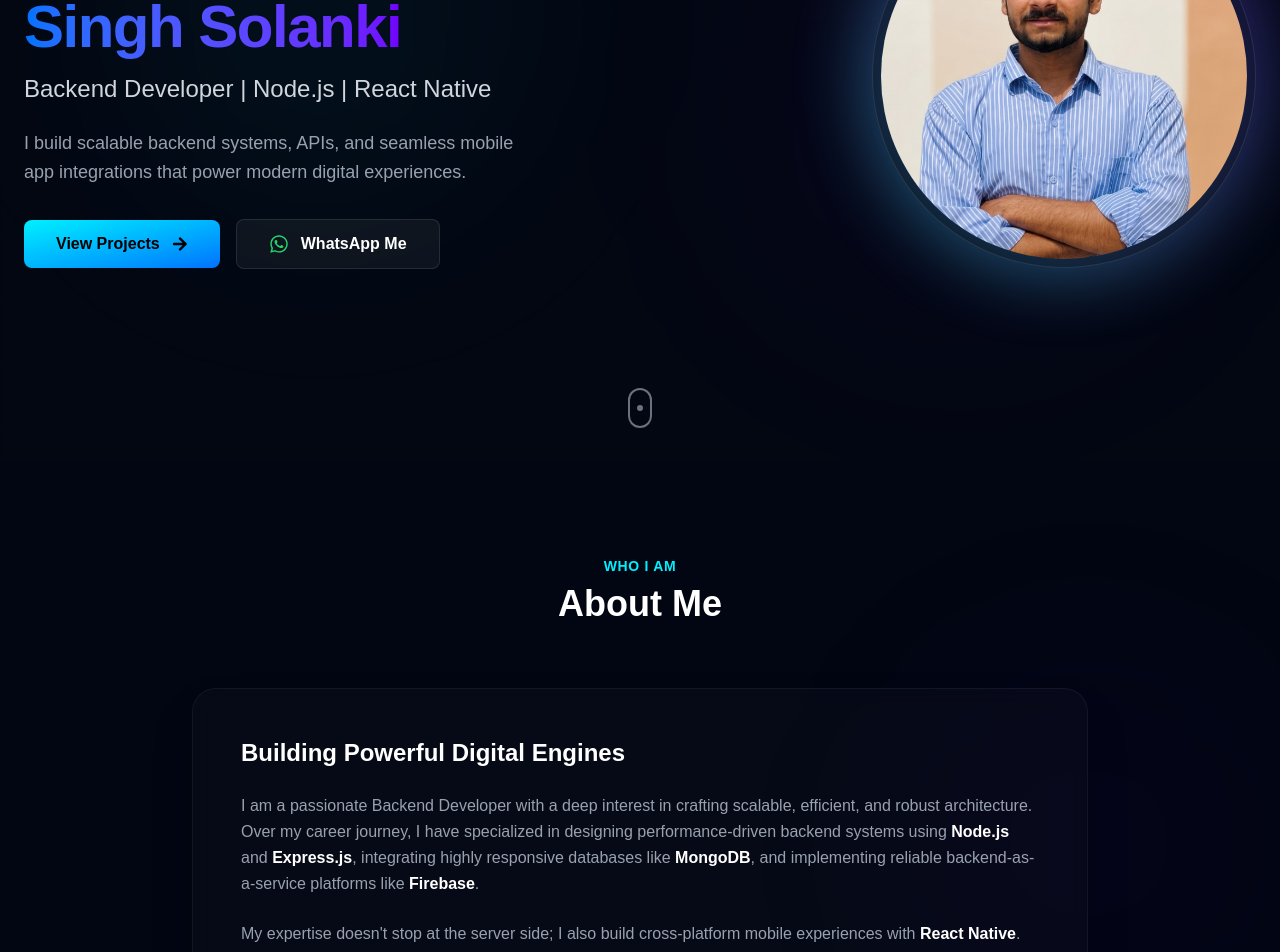
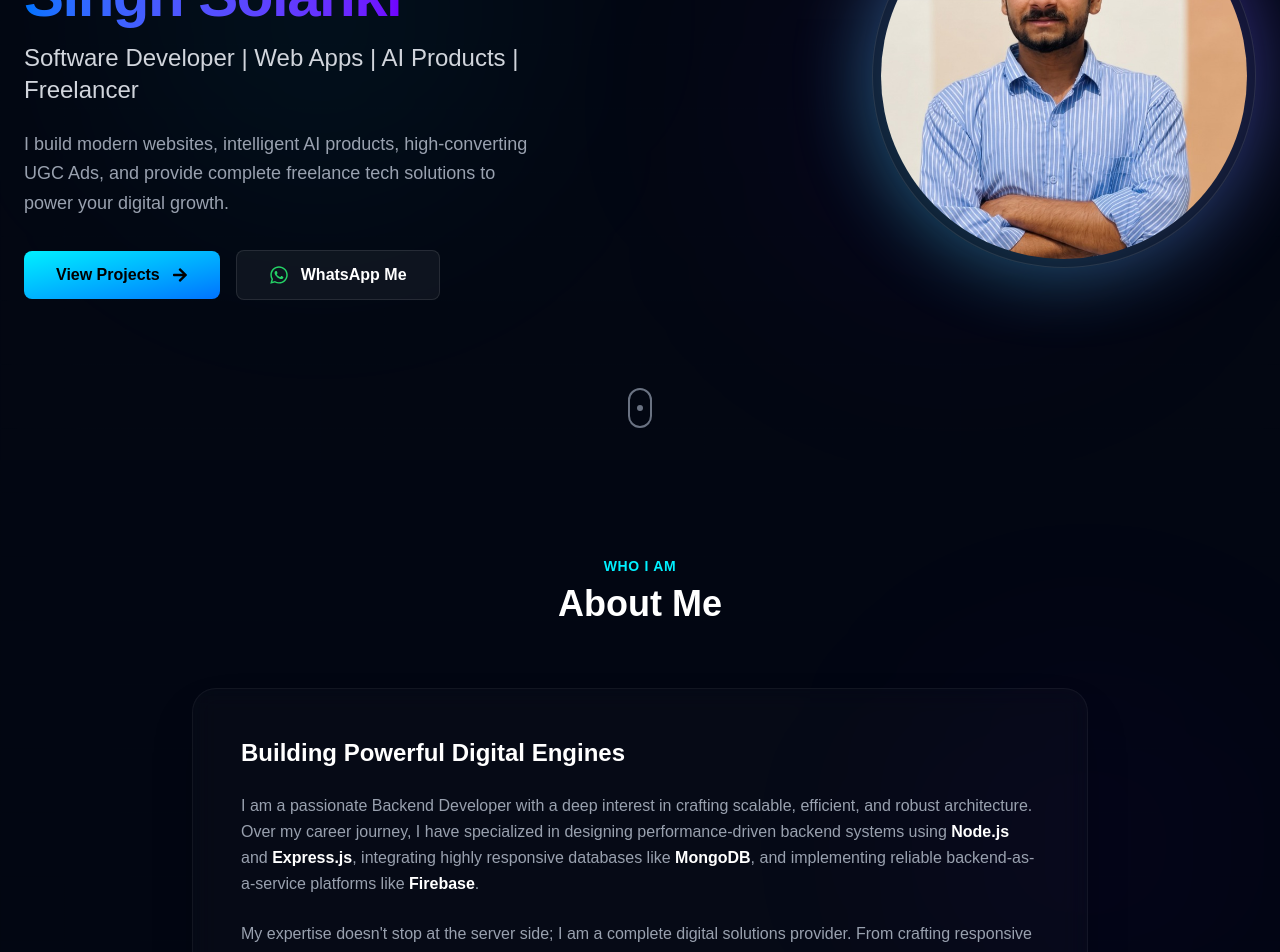
Before and after one commit to chandrabhan111/my_portfolio, a React (Vite) app: page / in a window 1280 px wide. Shown: the part 340-1292 px from the top of the page. Built offline with nearby package versions, Linux system fonts and the light colour scheme.

Commit message:
Remove React Native and rebrand as Software Developer & Freelancer

```diff
--- a/src/components/About.jsx
+++ b/src/components/About.jsx
@@ -7,7 +7,7 @@
     { name: 'Express.js', icon: SiExpress },
     { name: 'MongoDB', icon: SiMongodb },
     { name: 'Firebase', icon: SiFirebase },
-    { name: 'React Native', icon: SiReact },
+    { name: 'React.js', icon: SiReact },
   ];
 
   return (
@@ -47,7 +47,7 @@
             </p>
 
             <p className="text-gray-400 mb-10 leading-relaxed">
-              My expertise doesn't stop at the server side; I also build cross-platform mobile experiences with <strong className="text-white">React Native</strong>. This full-stack awareness enables me to build APIs that are perfectly tailored for high-speed client integrations, ensuring secure and seamless data flows.
+              My expertise doesn't stop at the server side; I am a complete digital solutions provider. From crafting responsive <strong className="text-white">React.js</strong> web applications, building intelligent <strong className="text-white">AI products</strong>, managing high-converting <strong className="text-white">UGC ads</strong>, to full-stack freelancing — I do whatever it takes to deliver impactful digital experiences.
             </p>
 
             {/* Tech Badge Grid */}
--- a/src/components/Hero.jsx
+++ b/src/components/Hero.jsx
@@ -28,11 +28,11 @@
           </h1>
 
           <h2 className="text-xl sm:text-2xl font-medium text-gray-300 mb-6">
-            Backend Developer | Node.js | React Native
+            Software Developer | Web Apps | AI Products | Freelancer
           </h2>
 
           <p className="text-base sm:text-lg text-gray-400 max-w-lg mb-8 leading-relaxed">
-            I build scalable backend systems, APIs, and seamless mobile app integrations that power modern digital experiences.
+            I build modern websites, intelligent AI products, high-converting UGC Ads, and provide complete freelance tech solutions to power your digital growth.
           </p>
 
           <div className="flex flex-wrap items-center gap-4">
--- a/src/components/Projects.jsx
+++ b/src/components/Projects.jsx
@@ -9,14 +9,14 @@
       icon: FaHouseChimney,
       iconBg: 'bg-brand-primary/10 text-brand-primary',
       gradientBg: 'from-brand-primary/10 to-brand-accent/5',
-      desc: 'A high-performance real estate mobile platform that simplifies property finding. Engineered a secure, scalable backend with high-speed search queries, custom filtering algorithms, and interactive client maps.',
+      desc: 'A high-performance real estate web platform that simplifies property finding. Engineered a secure, scalable backend with high-speed search queries, custom filtering algorithms, and interactive client maps.',
       architecture: [
-        'React Native Client',
+        'React Web Client',
         'JWT Auth',
         'Express API',
         'MongoDB',
       ],
-      tags: ['Node.js', 'Express.js', 'MongoDB', 'React Native'],
+      tags: ['Node.js', 'Express.js', 'MongoDB', 'React.js'],
       demoLink: `${import.meta.env.BASE_URL}ghardilado-app-demo.html`,
       gitLink: 'https://github.com/chandrabhan111/GharDilaDo.git',
     },
--- a/src/components/Skills.jsx
+++ b/src/components/Skills.jsx
@@ -33,11 +33,11 @@
       ],
     },
     {
-      title: 'Mobile & AI Media',
+      title: 'Web & AI Media',
       icon: FaWandMagicSparkles,
       colorClass: 'text-blue-400 bg-blue-500/10',
       skills: [
-        { name: 'React Native', percentage: '75%', desc: 'Cross-platform mobile app development.' },
+        { name: 'React.js', percentage: '80%', desc: 'Modern and responsive web application development.' },
         { name: 'Product AI UGC Ads', percentage: '90%', desc: 'Creating highly engaging AI Product UGC Ads for clients to scale their marketing on-demand.' },
       ],
     },
```
